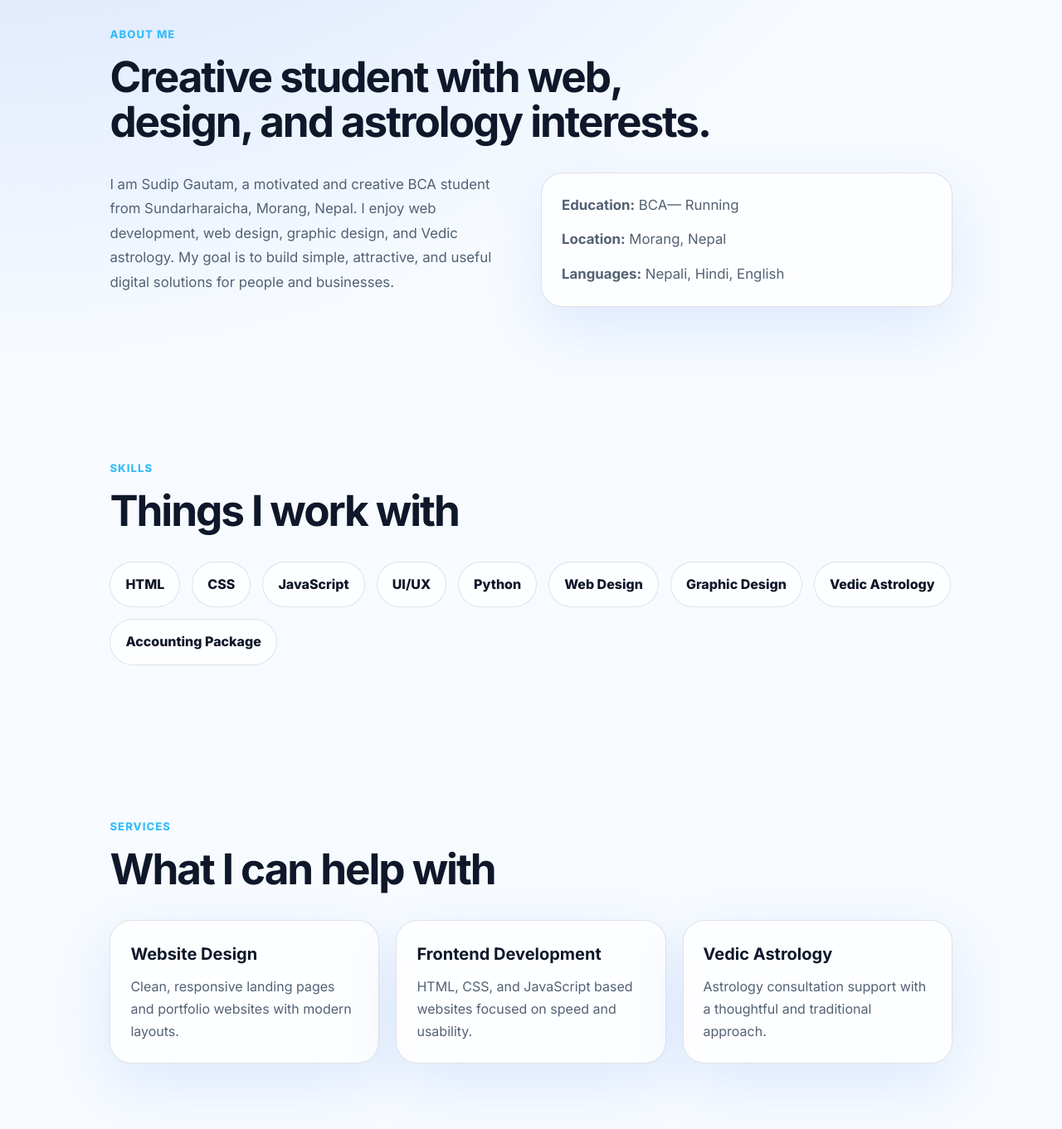
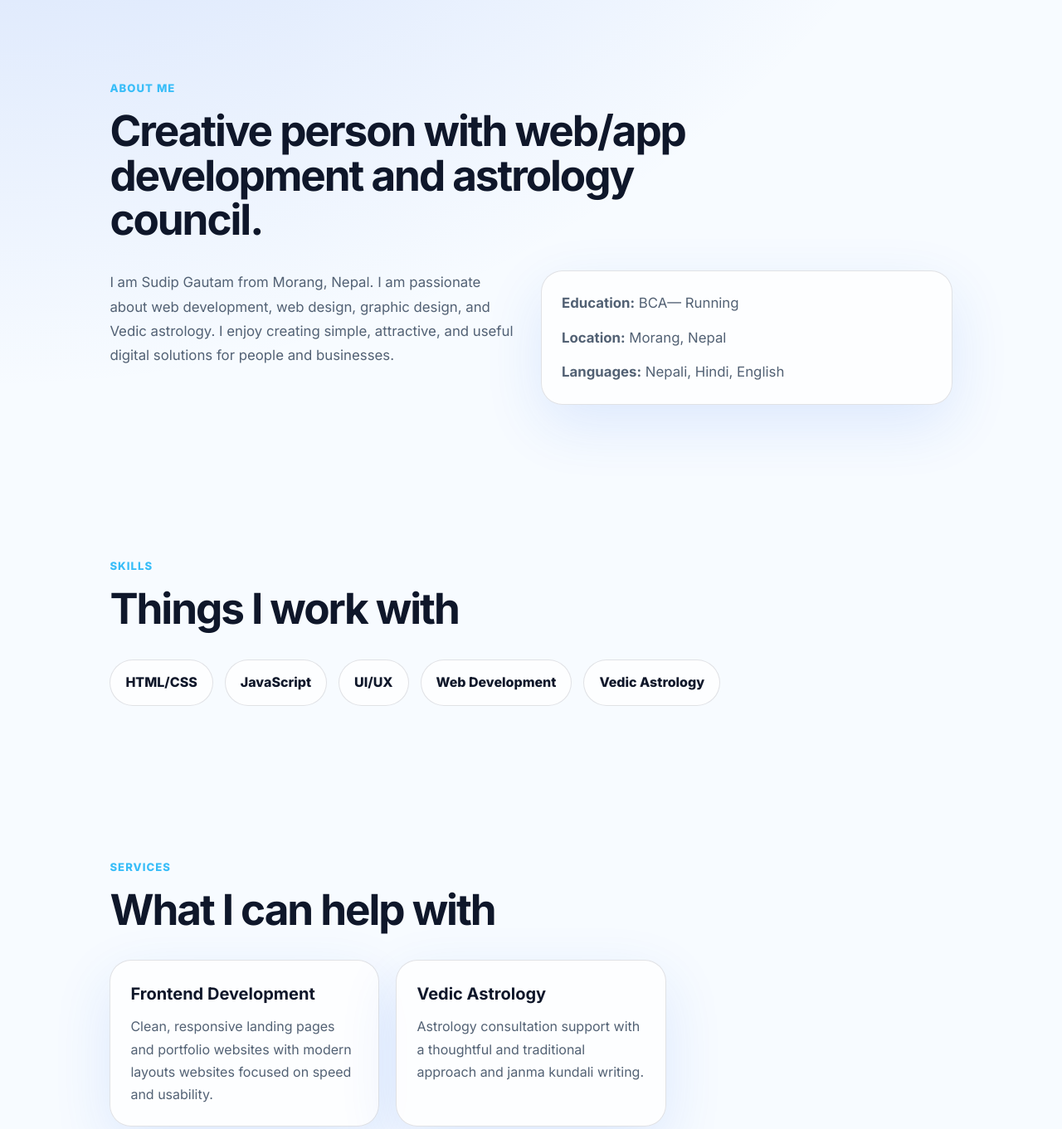
Before and after one commit to SudipGtm003/portfolio, a plain HTML site: page index.html in a window 1280 px wide. Shown: the part 880-2241 px from the top of the page at 83% size. Drawn offline with Linux system fonts and the light colour scheme.

Commit message:
Update project

```diff
--- a/index.html
+++ b/index.html
@@ -132,7 +132,9 @@
         <p class="hero-text">
           I’m a frontend developer from Nepal focused on building fast,
           modern, and user-friendly websites with clean design and meaningful
-          digital experiences.
+          digital experiences. And I create Janma Kundalis and provide
+          traditional Vedic astrology consultations based on ancient Jyotish
+          principles.
         </p>
 
         <div class="hero-actions">
@@ -177,15 +179,15 @@
     <section class="section" id="about">
       <div class="section-heading">
         <p class="eyebrow">About me</p>
-        <h2>Creative student with web, design, and astrology interests.</h2>
+        <h2>Creative person with web/app development and astrology council.</h2>
       </div>
 
       <div class="about-grid">
         <p>
-          I am Sudip Gautam, a motivated and creative BCA student from
-          Sundarharaicha, Morang, Nepal. I enjoy web development, web design,
-          graphic design, and Vedic astrology. My goal is to build simple,
-          attractive, and useful digital solutions for people and businesses.
+          I am Sudip Gautam from Morang, Nepal. I am passionate about web
+          development, web design, graphic design, and Vedic astrology. I enjoy
+          creating simple, attractive, and useful digital solutions for people
+          and businesses.
         </p>
 
         <div class="info-card">
@@ -203,15 +205,11 @@
       </div>
 
       <div class="skill-list">
-        <span>HTML</span>
-        <span>CSS</span>
+        <span>HTML/CSS</span>
         <span>JavaScript</span>
         <span>UI/UX</span>
-        <span>Python</span>
-        <span>Web Design</span>
-        <span>Graphic Design</span>
+        <span>Web Development</span>
         <span>Vedic Astrology</span>
-        <span>Accounting Package</span>
       </div>
     </section>
 
@@ -223,23 +221,16 @@
 
       <div class="cards">
         <article class="card">
-          <h3>Website Design</h3>
-          <p>
-            Clean, responsive landing pages and portfolio websites with modern layouts.
-          </p>
-        </article>
-
-        <article class="card">
           <h3>Frontend Development</h3>
           <p>
-            HTML, CSS, and JavaScript based websites focused on speed and usability.
+            Clean, responsive landing pages and portfolio websites with modern layouts websites focused on speed and usability.
           </p>
         </article>
 
         <article class="card">
           <h3>Vedic Astrology</h3>
           <p>
-            Astrology consultation support with a thoughtful and traditional approach.
+            Astrology consultation support with a thoughtful and traditional approach and janma kundali writing.
           </p>
         </article>
       </div>
```
